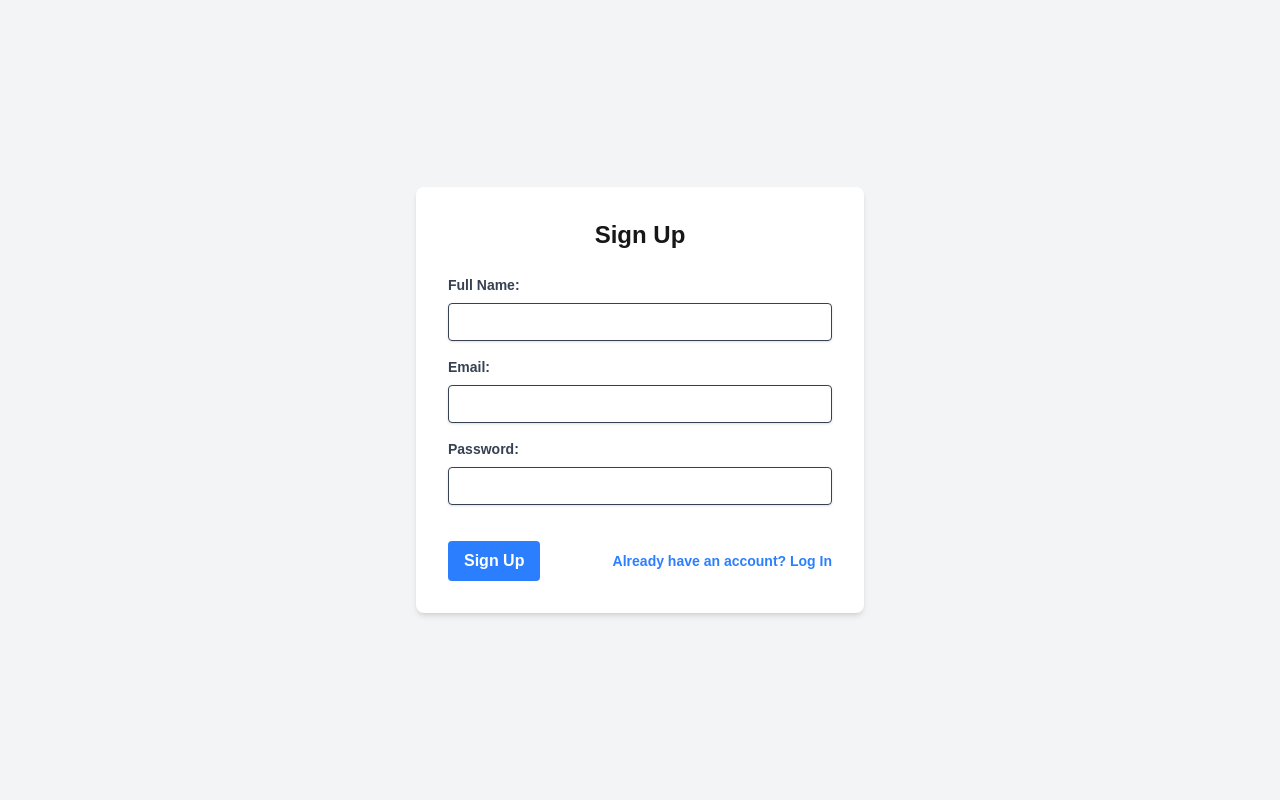
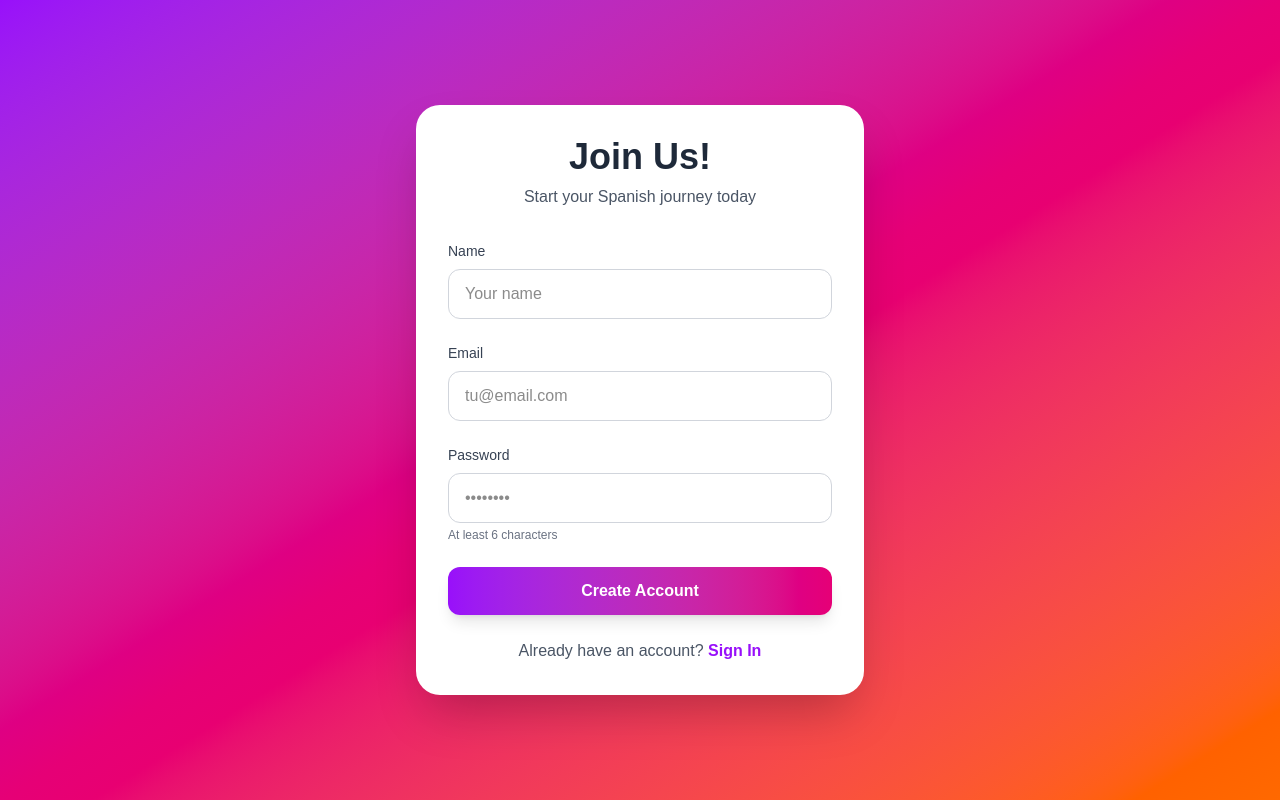
Before and after one commit to codecryptoblog/Spanish-Site, a Next.js app: page /auth/signup in a window 1280 px wide. Built offline with nearby package versions, Linux system fonts and the light colour scheme; no server answers.

Commit message:
fix of fix
fixed prev fix

```diff
--- a/src/app/auth/login/page.tsx
+++ b/src/app/auth/login/page.tsx
@@ -1,77 +1,105 @@
-'use client';
+'use client'
 
-import { useState } from 'react';
-import { useRouter } from 'next/navigation';
-import { supabase } from '@/lib/supabase';
-import Link from 'next/link';
+import { useState } from 'react'
+import { useRouter } from 'next/navigation'
+import { createClient } from '@/lib/supabase'
+import Link from 'next/link'
 
 export default function Login() {
-  const [email, setEmail] = useState('');
-  const [password, setPassword] = useState('');
-  const [error, setError] = useState<string | null>(null);
-  const router = useRouter();
+  const [email, setEmail] = useState('')
+  const [password, setPassword] = useState('')
+  const [error, setError] = useState('')
+  const [loading, setLoading] = useState(false)
+  const router = useRouter()
+  const supabase = createClient()
 
   const handleLogin = async (e: React.FormEvent) => {
-    e.preventDefault();
-    setError(null);
+    e.preventDefault()
+    setError('')
+    setLoading(true)
 
+    try {
       const { error } = await supabase.auth.signInWithPassword({
         email,
         password,
-    });
+      })
 
-    if (error) {
-      setError(error.message);
-    } else {
-      router.push('/'); // Redirect to home page or dashboard after login
+      if (error) throw error
+
+      router.push('/dashboard')
+      router.refresh()
+    } catch (error: any) {
+      setError(error.message || 'Failed to login')
+    } finally {
+      setLoading(false)
     }
-  };
+  }
 
   return (
-    <div className="min-h-screen flex items-center justify-center bg-gray-100">
-      <div className="bg-white p-8 rounded-lg shadow-md w-full max-w-md">
-        <h2 className="text-2xl font-bold mb-6 text-center">Log In</h2>
-        <form onSubmit={handleLogin}>
-          <div className="mb-4">
-            <label htmlFor="email" className="block text-gray-700 text-sm font-bold mb-2">
-              Email:
+    <div className="min-h-screen flex items-center justify-center bg-gradient-to-br from-blue-600 via-purple-600 to-pink-500 p-4">
+      <div className="w-full max-w-md">
+        <div className="bg-white rounded-3xl shadow-2xl p-8">
+          <div className="text-center mb-8">
+            <h1 className="text-4xl font-bold text-gray-800 mb-2">¡Bienvenido!</h1>
+            <p className="text-gray-600">Sign in to continue learning</p>
+          </div>
+
+          <form onSubmit={handleLogin} className="space-y-6">
+            {error && (
+              <div className="bg-red-50 border border-red-200 text-red-600 px-4 py-3 rounded-lg text-sm">
+                {error}
+              </div>
+            )}
+
+            <div>
+              <label htmlFor="email" className="block text-sm font-medium text-gray-700 mb-2">
+                Email
               </label>
               <input
+                id="email"
                 type="email"
-              id="email"
-              className="shadow appearance-none border rounded w-full py-2 px-3 text-gray-700 leading-tight focus:outline-none focus:shadow-outline"
                 value={email}
                 onChange={(e) => setEmail(e.target.value)}
+                className="w-full px-4 py-3 border border-gray-300 rounded-xl focus:ring-2 focus:ring-purple-500 focus:border-transparent transition-all"
+                placeholder="tu@email.com"
                 required
               />
             </div>
-          <div className="mb-6">
-            <label htmlFor="password" className="block text-gray-700 text-sm font-bold mb-2">
-              Password:
+
+            <div>
+              <label htmlFor="password" className="block text-sm font-medium text-gray-700 mb-2">
+                Password
               </label>
               <input
+                id="password"
                 type="password"
-              id="password"
-              className="shadow appearance-none border rounded w-full py-2 px-3 text-gray-700 mb-3 leading-tight focus:outline-none focus:shadow-outline"
                 value={password}
                 onChange={(e) => setPassword(e.target.value)}
+                className="w-full px-4 py-3 border border-gray-300 rounded-xl focus:ring-2 focus:ring-purple-500 focus:border-transparent transition-all"
+                placeholder="••••••••"
                 required
               />
             </div>
-          {error && <p className="text-red-500 text-xs italic mb-4">{error}</p>}
-          <div className="flex items-center justify-between">
+
             <button
               type="submit"
-              className="bg-blue-500 hover:bg-blue-700 text-white font-bold py-2 px-4 rounded focus:outline-none focus:shadow-outline"
+              disabled={loading}
+              className="w-full bg-gradient-to-r from-purple-600 to-pink-600 text-white font-semibold py-3 rounded-xl hover:from-purple-700 hover:to-pink-700 transition-all disabled:opacity-50 disabled:cursor-not-allowed shadow-lg hover:shadow-xl"
             >
-              Log In
+              {loading ? 'Signing in...' : 'Sign In'}
             </button>
-            <Link href="/auth/signup" className="inline-block align-baseline font-bold text-sm text-blue-500 hover:text-blue-800">
-              Don't have an account? Sign Up
+          </form>
+
+          <div className="mt-6 text-center">
+            <p className="text-gray-600">
+              Don't have an account?{' '}
+              <Link href="/auth/signup" className="text-purple-600 font-semibold hover:text-purple-700">
+                Sign Up
               </Link>
-          </div>
-        </form>
+            </p>
           </div>
         </div>
-  );
+      </div>
+    </div>
+  )
 }
--- a/src/app/auth/signup/page.tsx
+++ b/src/app/auth/signup/page.tsx
@@ -1,97 +1,128 @@
-'use client';
+'use client'
 
-import { useState } from 'react';
-import { useRouter } from 'next/navigation';
-import { supabase } from '@/lib/supabase';
-import Link from 'next/link';
+import { useState } from 'react'
+import { useRouter } from 'next/navigation'
+import { createClient } from '@/lib/supabase'
+import Link from 'next/link'
 
 export default function SignUp() {
-  const [email, setEmail] = useState('');
-  const [password, setPassword] = useState('');
-  const [fullName, setFullName] = useState('');
-  const [error, setError] = useState<string | null>(null);
-  const router = useRouter();
+  const [email, setEmail] = useState('')
+  const [password, setPassword] = useState('')
+  const [name, setName] = useState('')
+  const [error, setError] = useState('')
+  const [loading, setLoading] = useState(false)
+  const router = useRouter()
+  const supabase = createClient()
 
   const handleSignUp = async (e: React.FormEvent) => {
-    e.preventDefault();
-    setError(null);
+    e.preventDefault()
+    setError('')
+    setLoading(true)
 
-    const { data, error } = await supabase.auth.signUp({
+    try {
+      const { error } = await supabase.auth.signUp({
         email,
         password,
         options: {
           data: {
-          full_name: fullName,
+            name,
           },
         },
-    });
+      })
 
-    if (error) {
-      setError(error.message);
-    } else {
-      // Redirect to onboarding or success page after sign-up
-      router.push('/onboarding');
+      if (error) throw error
+
+      router.push('/onboarding')
+      router.refresh()
+    } catch (error: any) {
+      setError(error.message || 'Failed to sign up')
+    } finally {
+      setLoading(false)
     }
-  };
+  }
 
   return (
-    <div className="min-h-screen flex items-center justify-center bg-gray-100">
-      <div className="bg-white p-8 rounded-lg shadow-md w-full max-w-md">
-        <h2 className="text-2xl font-bold mb-6 text-center">Sign Up</h2>
-        <form onSubmit={handleSignUp}>
-          <div className="mb-4">
-            <label htmlFor="fullName" className="block text-gray-700 text-sm font-bold mb-2">
-              Full Name:
+    <div className="min-h-screen flex items-center justify-center bg-gradient-to-br from-purple-600 via-pink-600 to-orange-500 p-4">
+      <div className="w-full max-w-md">
+        <div className="bg-white rounded-3xl shadow-2xl p-8">
+          <div className="text-center mb-8">
+            <h1 className="text-4xl font-bold text-gray-800 mb-2">Join Us!</h1>
+            <p className="text-gray-600">Start your Spanish journey today</p>
+          </div>
+
+          <form onSubmit={handleSignUp} className="space-y-6">
+            {error && (
+              <div className="bg-red-50 border border-red-200 text-red-600 px-4 py-3 rounded-lg text-sm">
+                {error}
+              </div>
+            )}
+
+            <div>
+              <label htmlFor="name" className="block text-sm font-medium text-gray-700 mb-2">
+                Name
               </label>
               <input
+                id="name"
                 type="text"
-              id="fullName"
-              className="shadow appearance-none border rounded w-full py-2 px-3 text-gray-700 leading-tight focus:outline-none focus:shadow-outline"
-              value={fullName}
-              onChange={(e) => setFullName(e.target.value)}
+                value={name}
+                onChange={(e) => setName(e.target.value)}
+                className="w-full px-4 py-3 border border-gray-300 rounded-xl focus:ring-2 focus:ring-purple-500 focus:border-transparent transition-all"
+                placeholder="Your name"
                 required
               />
             </div>
-          <div className="mb-4">
-            <label htmlFor="email" className="block text-gray-700 text-sm font-bold mb-2">
-              Email:
+
+            <div>
+              <label htmlFor="email" className="block text-sm font-medium text-gray-700 mb-2">
+                Email
               </label>
               <input
+                id="email"
                 type="email"
-              id="email"
-              className="shadow appearance-none border rounded w-full py-2 px-3 text-gray-700 leading-tight focus:outline-none focus:shadow-outline"
                 value={email}
                 onChange={(e) => setEmail(e.target.value)}
+                className="w-full px-4 py-3 border border-gray-300 rounded-xl focus:ring-2 focus:ring-purple-500 focus:border-transparent transition-all"
+                placeholder="tu@email.com"
                 required
               />
             </div>
-          <div className="mb-6">
-            <label htmlFor="password" className="block text-gray-700 text-sm font-bold mb-2">
-              Password:
+
+            <div>
+              <label htmlFor="password" className="block text-sm font-medium text-gray-700 mb-2">
+                Password
               </label>
               <input
+                id="password"
                 type="password"
-              id="password"
-              className="shadow appearance-none border rounded w-full py-2 px-3 text-gray-700 mb-3 leading-tight focus:outline-none focus:shadow-outline"
                 value={password}
                 onChange={(e) => setPassword(e.target.value)}
+                className="w-full px-4 py-3 border border-gray-300 rounded-xl focus:ring-2 focus:ring-purple-500 focus:border-transparent transition-all"
+                placeholder="••••••••"
                 required
+                minLength={6}
               />
+              <p className="mt-1 text-xs text-gray-500">At least 6 characters</p>
             </div>
-          {error && <p className="text-red-500 text-xs italic mb-4">{error}</p>}
-          <div className="flex items-center justify-between">
+
             <button
               type="submit"
-              className="bg-blue-500 hover:bg-blue-700 text-white font-bold py-2 px-4 rounded focus:outline-none focus:shadow-outline"
+              disabled={loading}
+              className="w-full bg-gradient-to-r from-purple-600 to-pink-600 text-white font-semibold py-3 rounded-xl hover:from-purple-700 hover:to-pink-700 transition-all disabled:opacity-50 disabled:cursor-not-allowed shadow-lg hover:shadow-xl"
             >
-              Sign Up
+              {loading ? 'Creating account...' : 'Create Account'}
             </button>
-            <Link href="/auth/login" className="inline-block align-baseline font-bold text-sm text-blue-500 hover:text-blue-800">
-              Already have an account? Log In
+          </form>
+
+          <div className="mt-6 text-center">
+            <p className="text-gray-600">
+              Already have an account?{' '}
+              <Link href="/auth/login" className="text-purple-600 font-semibold hover:text-purple-700">
+                Sign In
               </Link>
-          </div>
-        </form>
+            </p>
           </div>
         </div>
-  );
+      </div>
+    </div>
+  )
 }
```
Lines whose indentation alone changed are shown as unchanged.
